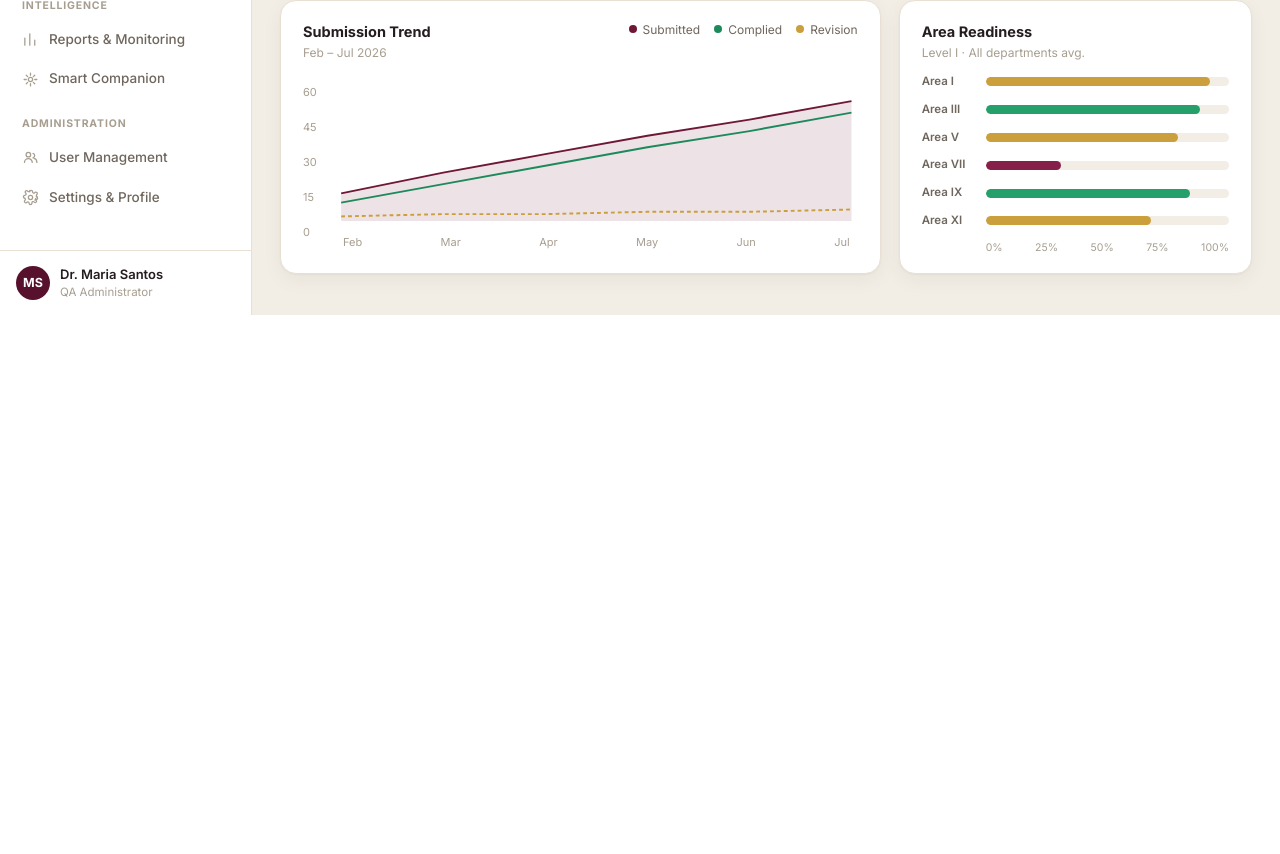
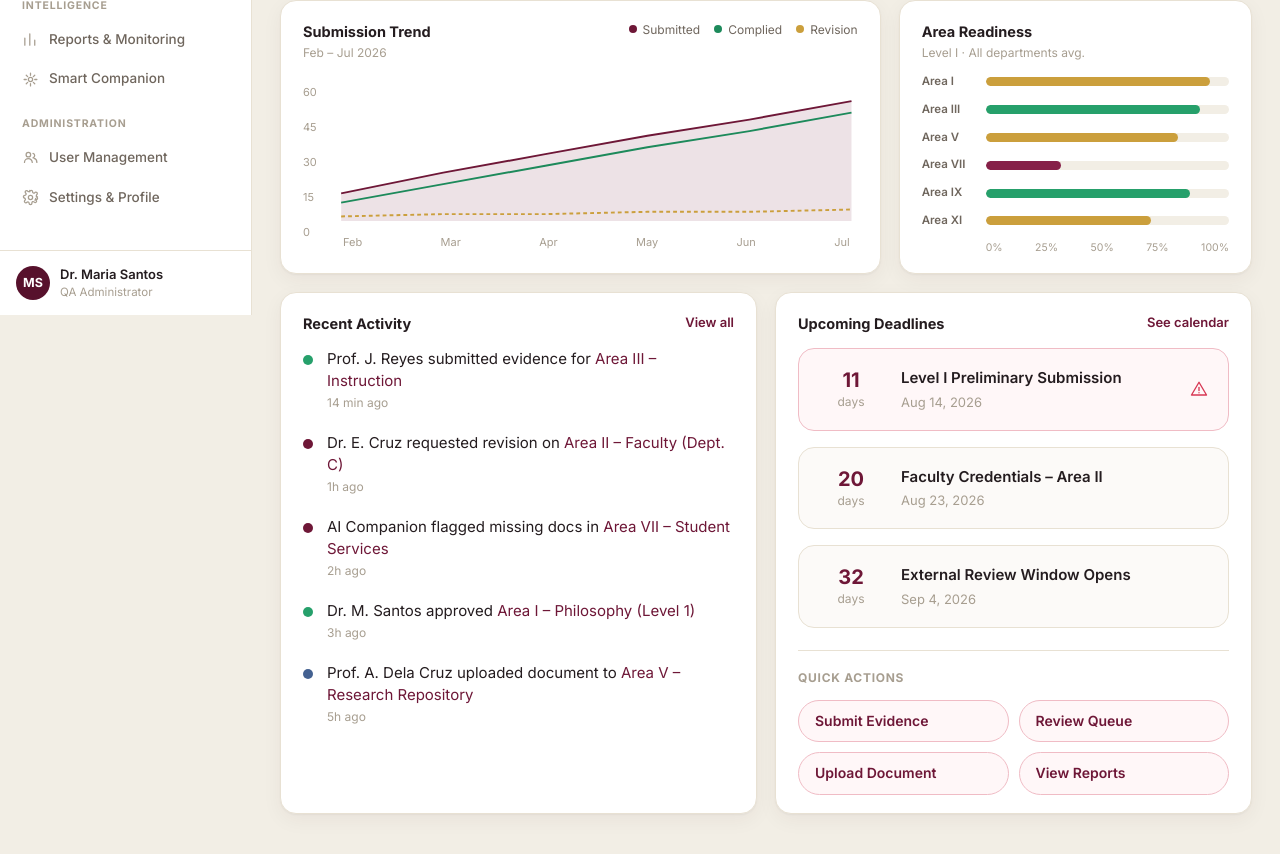
Before and after one commit to Ashhh02/accreditation_management_system, a Django app: page / in a window 1280 px wide. Shown: the part 485-1339 px from the top of the page. Before the commit the page ends 800 px from the top, so only its background shows below. Run offline with Django 5.2, Linux system fonts and the light colour scheme.

Commit message:
Complete dashboard components

```diff
--- a/dashboard/templates/dashboard/index.html
+++ b/dashboard/templates/dashboard/index.html
@@ -105,4 +105,62 @@
       </div>
     </div>
   </section>
+
+  <section class="dashboard-lower-grid">
+    <div class="panel panel-activity">
+      <div class="panel-head">
+        <div class="panel-title">Recent Activity</div>
+        <a href="#" class="panel-link">View all</a>
+      </div>
+
+      <div class="activity-list">
+        {% for item in recent_activity %}
+          <div class="activity-item">
+            <span class="activity-dot tone-{{ item.tone }}"></span>
+            <div class="activity-copy">
+              <p class="activity-text">
+                {{ item.actor }} {{ item.action }}
+                <span class="activity-target">{{ item.target }}</span>
+              </p>
+              <p class="activity-time">{{ item.time_ago }}</p>
+            </div>
+          </div>
+        {% endfor %}
+      </div>
+    </div>
+
+    <div class="panel panel-deadlines">
+      <div class="panel-head">
+        <div class="panel-title">Upcoming Deadlines</div>
+        <a href="#" class="panel-link">See calendar</a>
+      </div>
+
+      <div class="deadline-list">
+        {% for deadline in upcoming_deadlines %}
+          <div class="deadline-card{% if deadline.urgent %} is-urgent{% endif %}">
+            <div class="deadline-days">
+              <strong>{{ deadline.days }}</strong>
+              <span>days</span>
+            </div>
+            <div class="deadline-copy">
+              <div class="deadline-title">{{ deadline.title }}</div>
+              <div class="deadline-date">{{ deadline.date_label }}</div>
+            </div>
+            {% if deadline.urgent %}
+              <div class="deadline-flag">{% icon 'alert' %}</div>
+            {% endif %}
+          </div>
+        {% endfor %}
+      </div>
+
+      <div class="quick-actions">
+        <div class="quick-actions-label">Quick Actions</div>
+        <div class="quick-actions-grid">
+          {% for action in quick_actions %}
+            <button type="button" class="quick-action-btn">{{ action }}</button>
+          {% endfor %}
+        </div>
+      </div>
+    </div>
+  </section>
 {% endblock %}
--- a/dashboard/views.py
+++ b/dashboard/views.py
@@ -91,4 +91,70 @@ class DashboardView(TemplateView):
             ],
         }
 
+        context['recent_activity'] = [
+            {
+                'tone': 'green',
+                'actor': 'Prof. J. Reyes',
+                'action': 'submitted evidence for',
+                'target': 'Area III – Instruction',
+                'time_ago': '14 min ago',
+            },
+            {
+                'tone': 'maroon',
+                'actor': 'Dr. E. Cruz',
+                'action': 'requested revision on',
+                'target': 'Area II – Faculty (Dept. C)',
+                'time_ago': '1h ago',
+            },
+            {
+                'tone': 'maroon',
+                'actor': 'AI Companion',
+                'action': 'flagged missing docs in',
+                'target': 'Area VII – Student Services',
+                'time_ago': '2h ago',
+            },
+            {
+                'tone': 'green',
+                'actor': 'Dr. M. Santos',
+                'action': 'approved',
+                'target': 'Area I – Philosophy (Level 1)',
+                'time_ago': '3h ago',
+            },
+            {
+                'tone': 'blue',
+                'actor': 'Prof. A. Dela Cruz',
+                'action': 'uploaded document to',
+                'target': 'Area V – Research Repository',
+                'time_ago': '5h ago',
+            },
+        ]
+
+        context['upcoming_deadlines'] = [
+            {
+                'days': 11,
+                'title': 'Level I Preliminary Submission',
+                'date_label': 'Aug 14, 2026',
+                'urgent': True,
+            },
+            {
+                'days': 20,
+                'title': 'Faculty Credentials – Area II',
+                'date_label': 'Aug 23, 2026',
+                'urgent': False,
+            },
+            {
+                'days': 32,
+                'title': 'External Review Window Opens',
+                'date_label': 'Sep 4, 2026',
+                'urgent': False,
+            },
+        ]
+
+        context['quick_actions'] = [
+            'Submit Evidence',
+            'Review Queue',
+            'Upload Document',
+            'View Reports',
+        ]
+
         return context
--- a/static/css/dashboard.css
+++ b/static/css/dashboard.css
@@ -145,6 +145,7 @@
   display: grid;
   grid-template-columns: 1.7fr 1fr;
   gap: 18px;
+  margin-bottom: 18px;
 }
 
 .panel {
@@ -290,12 +291,179 @@
   padding-left: 64px;
 }
 
+/* ---------- Lower dashboard section ---------- */
+
+.dashboard-lower-grid {
+  display: grid;
+  grid-template-columns: 1fr 1fr;
+  gap: 18px;
+}
+
+.panel-link {
+  font-size: 13px;
+  font-weight: 600;
+  color: var(--maroon-700);
+  text-decoration: none;
+}
+
+.panel-link:hover { text-decoration: underline; }
+
+.panel-activity,
+.panel-deadlines {
+  min-height: 100%;
+}
+
+.activity-list {
+  display: flex;
+  flex-direction: column;
+  gap: 20px;
+}
+
+.activity-item {
+  display: grid;
+  grid-template-columns: 12px 1fr;
+  gap: 12px;
+  align-items: start;
+}
+
+.activity-dot {
+  width: 10px;
+  height: 10px;
+  border-radius: 50%;
+  margin-top: 7px;
+}
+
+.activity-dot.tone-green { background: var(--green-500); }
+.activity-dot.tone-maroon { background: var(--maroon-700); }
+.activity-dot.tone-blue { background: #446191; }
+
+.activity-text {
+  font-size: 15px;
+  line-height: 1.45;
+  color: var(--color-text);
+}
+
+.activity-target {
+  color: var(--maroon-700);
+}
+
+.activity-time {
+  margin-top: 3px;
+  font-size: 12px;
+  color: var(--color-text-faint);
+}
+
+.deadline-list {
+  display: flex;
+  flex-direction: column;
+  gap: 16px;
+}
+
+.deadline-card {
+  display: grid;
+  grid-template-columns: 64px 1fr auto;
+  align-items: center;
+  gap: 18px;
+  padding: 18px 20px;
+  border: 1px solid var(--color-border);
+  border-radius: var(--radius-lg);
+  background: #fcfaf8;
+}
+
+.deadline-card.is-urgent {
+  background: #fff7f8;
+  border-color: #f0bcc5;
+}
+
+.deadline-days {
+  display: flex;
+  flex-direction: column;
+  align-items: center;
+  line-height: 1;
+  color: var(--maroon-700);
+}
+
+.deadline-days strong {
+  font-size: 20px;
+  font-weight: 700;
+}
+
+.deadline-days span {
+  margin-top: 6px;
+  font-size: 12px;
+  color: var(--color-text-faint);
+}
+
+.deadline-title {
+  font-size: 15px;
+  font-weight: 600;
+  color: var(--color-text);
+}
+
+.deadline-date {
+  margin-top: 4px;
+  font-size: 13px;
+  color: var(--color-text-faint);
+}
+
+.deadline-flag {
+  color: #d73753;
+}
+
+.deadline-flag .icon {
+  width: 18px;
+  height: 18px;
+}
+
+.quick-actions {
+  margin-top: 22px;
+  padding-top: 18px;
+  border-top: 1px solid var(--color-border);
+}
+
+.quick-actions-label {
+  margin-bottom: 14px;
+  font-size: 12px;
+  font-weight: 700;
+  letter-spacing: 0.06em;
+  text-transform: uppercase;
+  color: var(--color-text-faint);
+}
+
+.quick-actions-grid {
+  display: grid;
+  grid-template-columns: repeat(2, minmax(0, 1fr));
+  gap: 10px;
+}
+
+.quick-action-btn {
+  min-height: 42px;
+  padding: 10px 16px;
+  border: 1px solid #f0bcc5;
+  border-radius: var(--radius-pill);
+  background: #fff7f8;
+  color: var(--maroon-700);
+  font: inherit;
+  font-weight: 600;
+  text-align: left;
+  cursor: pointer;
+}
+
+.quick-action-btn:hover {
+  background: #fff0f3;
+}
+
 @media (max-width: 1180px) {
   .stat-grid { grid-template-columns: repeat(2, 1fr); }
   .panel-grid { grid-template-columns: 1fr; }
+  .dashboard-lower-grid { grid-template-columns: 1fr; }
 }
 
 @media (max-width: 560px) {
   .stat-grid { grid-template-columns: 1fr; }
   .alert-banner { flex-wrap: wrap; }
+  .panel-head { flex-direction: column; }
+  .quick-actions-grid { grid-template-columns: 1fr; }
+  .deadline-card { grid-template-columns: 56px 1fr; }
+  .deadline-flag { display: none; }
 }
```
Also changed, not shown: 1 other file.
